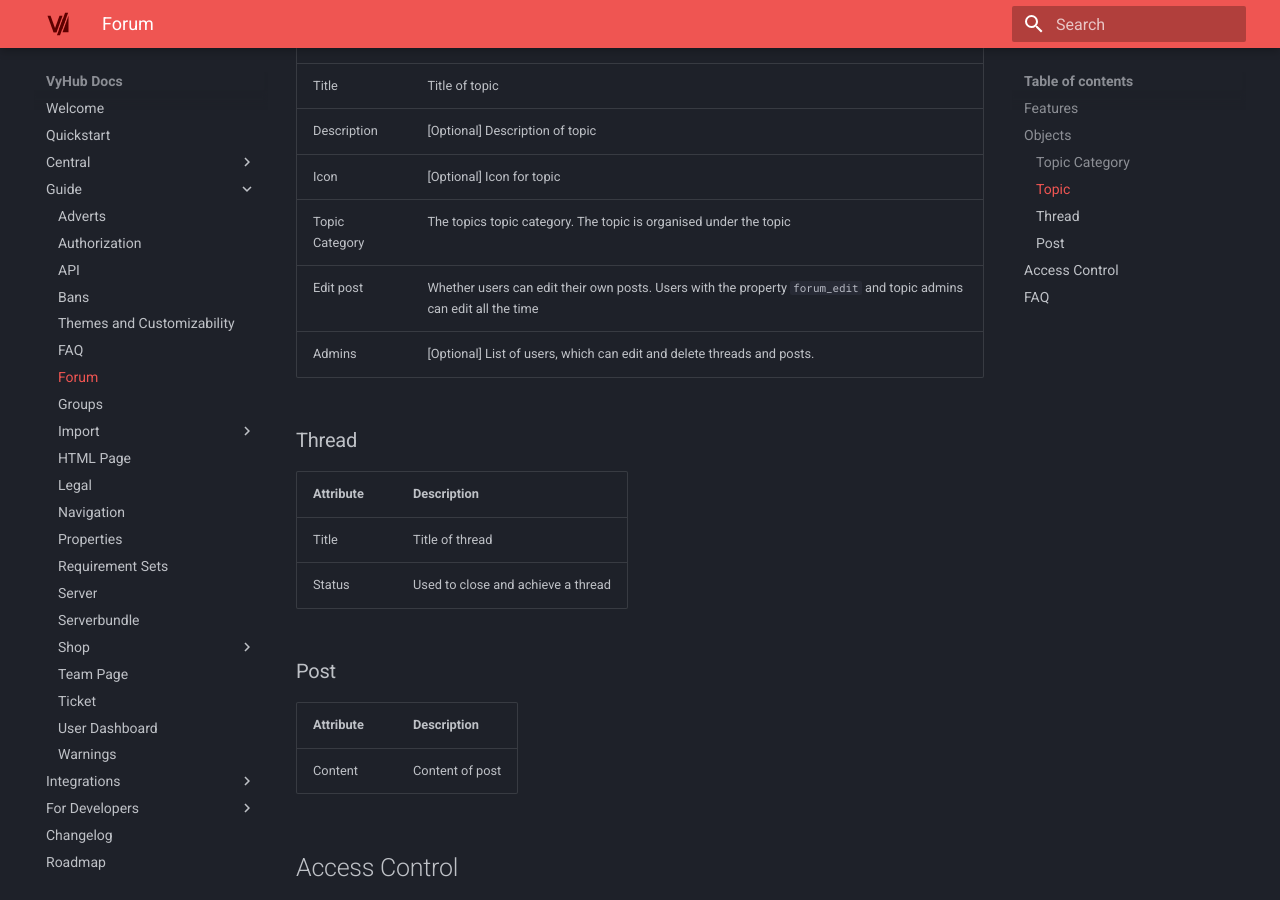
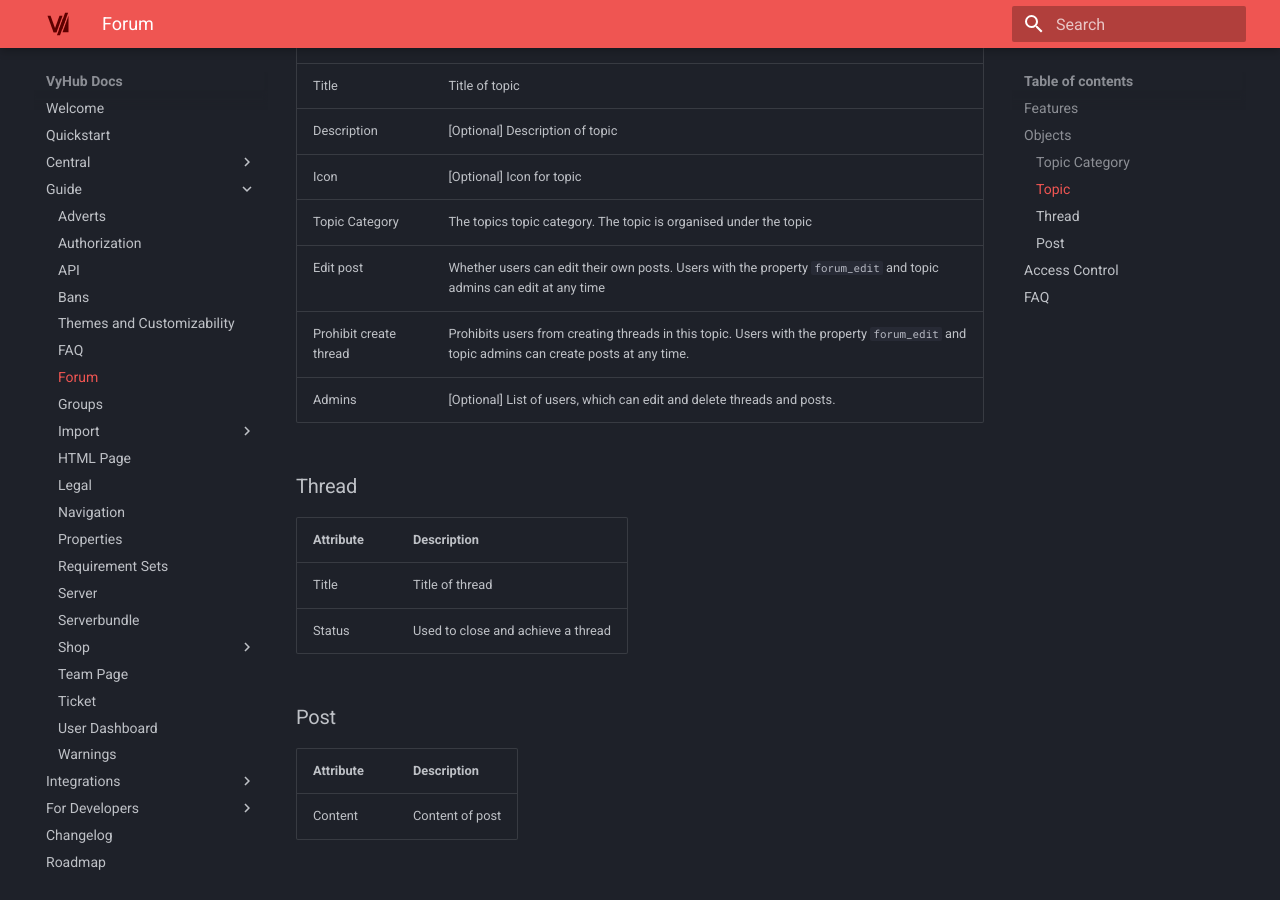
Before and after one commit to nyx-project/vyhub-documentation, an MkDocs documentation site: the page built from docs/guide/forum.md, in a window 1280 px wide and 900 px high, scrolled down 933 px. Built offline with MkDocs 1.6.1 and Material for MkDocs 9.7.7, drawn with Linux system fonts in a browser that asks for light colours; the version menu is left out.

Commit message:
Improve forum docs

```diff
--- a/docs/guide/forum.md
+++ b/docs/guide/forum.md
@@ -25,14 +25,15 @@ to newly register.
 
 ### Topic
 
-| Attribute      | Description                                                                                                         |
-|----------------|---------------------------------------------------------------------------------------------------------------------|
-| Title          | Title of topic                                                                                                      |
-| Description    | [Optional] Description of topic                                                                                     |
-| Icon           | [Optional] Icon for topic                                                                                           |
-| Topic Category | The topics topic category. The topic is organised under the topic                                                   |
-| Edit post      | Whether users can edit their own posts. Users with the property `forum_edit` and topic admins can edit all the time |
-| Admins         | [Optional] List of users, which can edit and delete threads and posts.                                              |
+| Attribute              | Description                                                                                                                              |
+|------------------------|------------------------------------------------------------------------------------------------------------------------------------------|
+| Title                  | Title of topic                                                                                                                           |
+| Description            | [Optional] Description of topic                                                                                                          |
+| Icon                   | [Optional] Icon for topic                                                                                                                |
+| Topic Category         | The topics topic category. The topic is organised under the topic                                                                        |
+| Edit post              | Whether users can edit their own posts. Users with the property `forum_edit` and topic admins can edit at any time                       |
+| Prohibit create thread | Prohibits users from creating threads in this topic. Users with the property `forum_edit` and topic admins can create posts at any time. |
+| Admins                 | [Optional] List of users, which can edit and delete threads and posts.                                                                   |
 
 ### Thread
 
```
